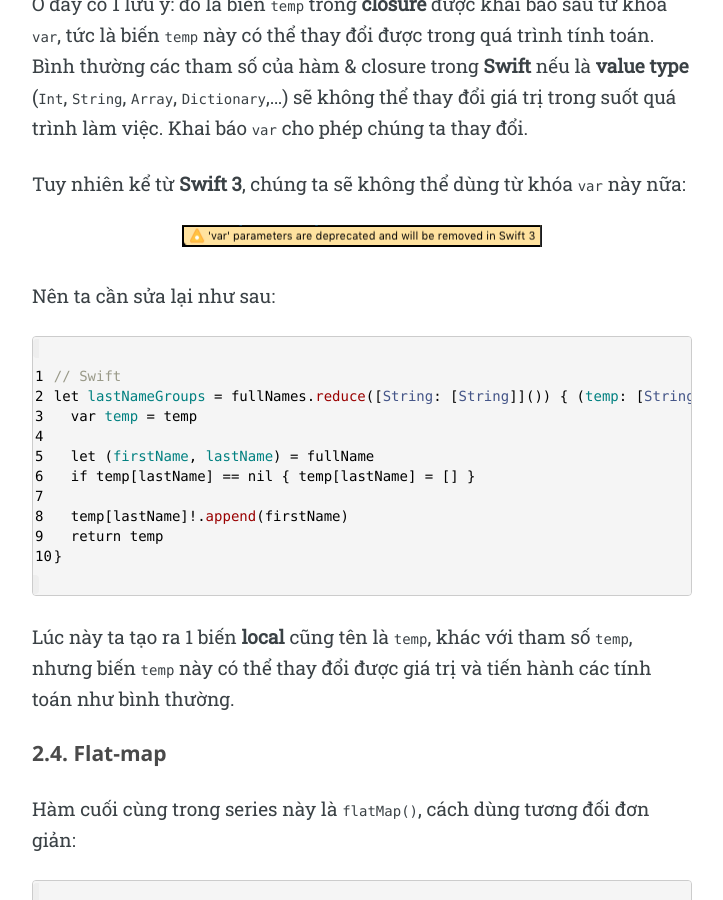
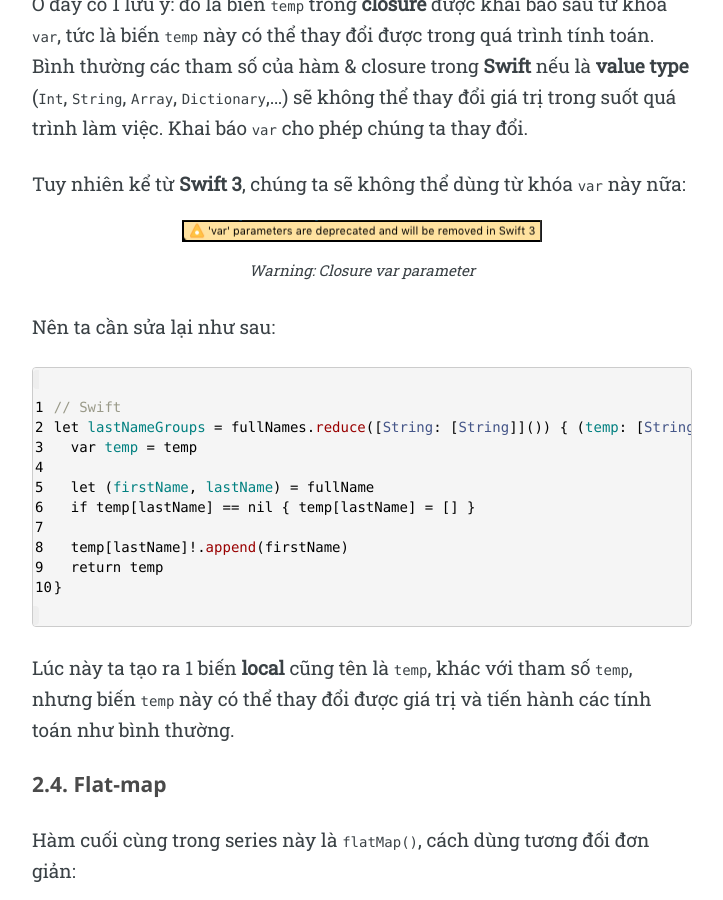
Before and after one commit to ethan605/dev-with-ethan, a Jekyll site: the page built from _posts/2016-07-15-swift-map-reduce.md, in a window 1280 px wide and 900 px high, scrolled down 7139 px. Shown: the whole window, without its empty margins (278-1001 px from the left). Built offline with Jekyll 4.4.1, drawn with Linux system fonts in a browser that asks for light colours; nearby versions of some CDN libraries; comment, search, counter and statistics services are not loaded.

Commit message:
[dasper] Fix 2 posts

```diff
--- a/_posts/2016-07-15-swift-map-reduce.md
+++ b/_posts/2016-07-15-swift-map-reduce.md
@@ -232,8 +232,10 @@ puts(last_name_groups)  ### {"Baratheon"=>["Robert", "Jofrey"], "Lannister"=>["T
 
 Tuy nhiên kể từ **Swift 3**, chúng ta sẽ không thể dùng từ khóa `var` này nữa:
 
-![Closure var parameter warning][var-param-warning]
-{:style="text-align: center"}
+{% include figure.html
+   filename="/assets/media/posts/swift/2016-07-15-closure-var-param-warning.png"
+   alt="Closure var parameter warning"
+   caption="Warning: Closure var parameter" %}
 
 Nên ta cần sửa lại như sau:
 
@@ -270,5 +272,4 @@ puts(flat_records)  ### [1, "Robert", "Baratheon", "Decreased King", 0, 2, "Jofr
 
 Các bạn có thể tải về file [MapReduce.playground & map_reduce.rb][attachment] để cùng xem các ví dụ về **Map-Reduce** đã trình bày trong bài.
 
-[var-param-warning]:      {{ site.url }}/assets/media/posts/swift/2016-07-15-closure-var-param-warning.png
 [attachment]:             {{ site.url }}/assets/downloads/swift/2016-07-15-MapReduce.zip
```
Also changed, not shown: _posts/2016-07-01-swift-optionals-2.md (+1 -1 lines).
